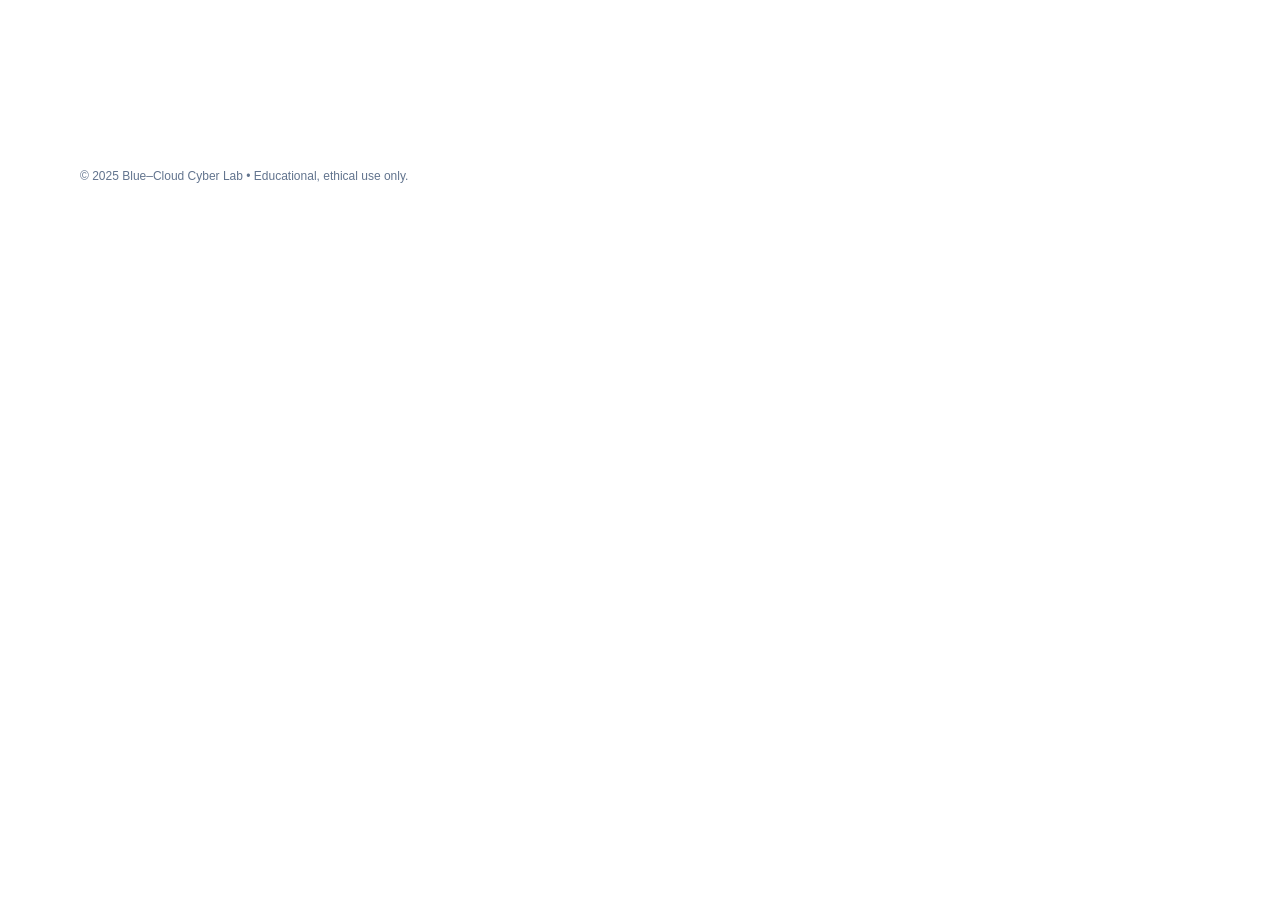
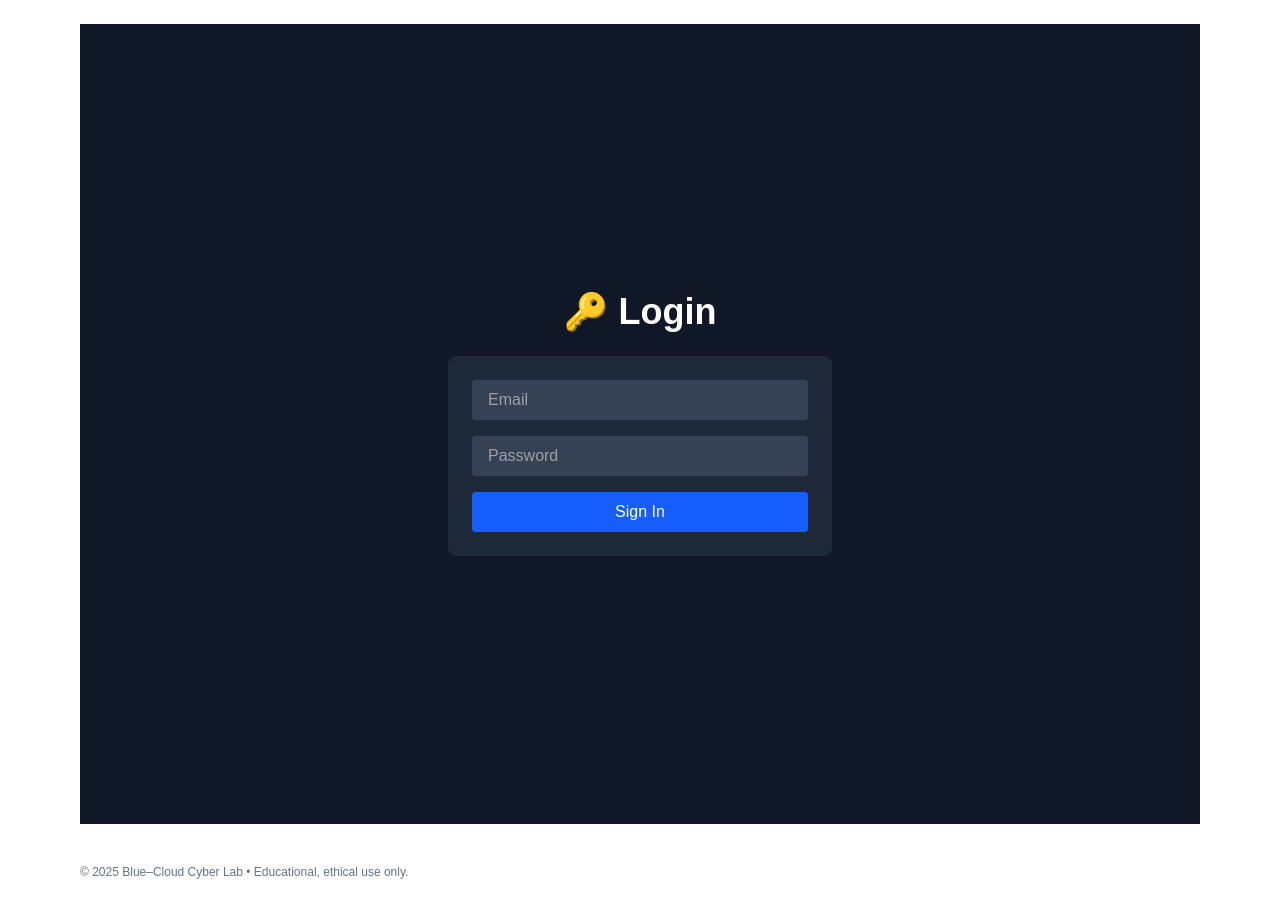
Before and after one commit to Monika56/cybersecurity-course-site, a Next.js app: page /login in a window 1280 px wide. Shown: the top 918 px of the page. Before the commit the page ends 800 px from the top, so only its background shows below. Built offline with nearby package versions, Linux system fonts and the light colour scheme.

Commit message:
added data

```diff
--- a/src/app/challenges/page.tsx
+++ b/src/app/challenges/page.tsx
@@ -1,3 +1,21 @@
-export default function Page() {
-    return <h1 className="text-white p-10">Coming Soon...</h1>;
-  }
+export default function ChallengesPage() {
+  const challenges = [
+    { title: "SQL Injection Practice", difficulty: "Easy" },
+    { title: "XSS Attack Simulation", difficulty: "Medium" },
+    { title: "Password Cracking Lab", difficulty: "Hard" },
+  ];
+
+  return (
+    <main className="min-h-screen bg-gray-900 text-white p-10">
+      <h1 className="text-4xl font-bold mb-6">⚡ Daily Challenges</h1>
+      <ul className="space-y-4">
+        {challenges.map((c, i) => (
+          <li key={i} className="bg-gray-800 p-6 rounded-lg hover:bg-gray-700">
+            <h2 className="text-2xl font-semibold">{c.title}</h2>
+            <p className="text-gray-400">Difficulty: {c.difficulty}</p>
+          </li>
+        ))}
+      </ul>
+    </main>
+  );
+}
--- a/src/app/curriculum/page.tsx
+++ b/src/app/curriculum/page.tsx
@@ -1,3 +1,22 @@
-export default function Page() {
-    return <h1 className="text-white p-10">Coming Soon...</h1>;
-  }
+export default function CurriculumPage() {
+  const modules = [
+    { title: "Cybersecurity Basics", desc: "Understand networks, firewalls, and attack types." },
+    { title: "Ethical Hacking", desc: "Learn penetration testing techniques." },
+    { title: "Incident Response", desc: "Handle breaches like a pro." },
+    { title: "Advanced Threat Analysis", desc: "Detect and counter complex attacks." },
+  ];
+
+  return (
+    <main className="min-h-screen bg-gray-900 text-white p-10">
+      <h1 className="text-4xl font-bold mb-6">📚 Curriculum</h1>
+      <div className="grid md:grid-cols-2 gap-6">
+        {modules.map((m, i) => (
+          <div key={i} className="bg-gray-800 p-6 rounded-lg hover:bg-gray-700">
+            <h2 className="text-2xl font-semibold">{m.title}</h2>
+            <p className="text-gray-300 mt-2">{m.desc}</p>
+          </div>
+        ))}
+      </div>
+    </main>
+  );
+}
--- a/src/app/leaderboard/page.tsx
+++ b/src/app/leaderboard/page.tsx
@@ -1,3 +1,29 @@
-export default function Page() {
-    return <h1 className="text-white p-10">Coming Soon...</h1>;
-  }
+export default function LeaderboardPage() {
+  const users = [
+    { name: "Alice", points: 1200 },
+    { name: "Bob", points: 950 },
+    { name: "Charlie", points: 800 },
+  ];
+
+  return (
+    <main className="min-h-screen bg-gray-900 text-white p-10">
+      <h1 className="text-4xl font-bold mb-6">🏆 Leaderboard</h1>
+      <table className="w-full border-collapse">
+        <thead>
+          <tr className="bg-gray-800">
+            <th className="text-left p-3">Name</th>
+            <th className="text-left p-3">Points</th>
+          </tr>
+        </thead>
+        <tbody>
+          {users.map((u, i) => (
+            <tr key={i} className="border-b border-gray-700 hover:bg-gray-800">
+              <td className="p-3">{u.name}</td>
+              <td className="p-3">{u.points}</td>
+            </tr>
+          ))}
+        </tbody>
+      </table>
+    </main>
+  );
+}
--- a/src/app/login/page.tsx
+++ b/src/app/login/page.tsx
@@ -1,3 +1,22 @@
-export default function Page() {
-    return <h1 className="text-white p-10">Coming Soon...</h1>;
-  }
+export default function LoginPage() {
+  return (
+    <main className="min-h-screen bg-gray-900 text-white flex flex-col items-center justify-center p-10">
+      <h1 className="text-4xl font-bold mb-6">🔑 Login</h1>
+      <form className="bg-gray-800 p-6 rounded-lg w-full max-w-sm space-y-4">
+        <input
+          type="email"
+          placeholder="Email"
+          className="w-full px-4 py-2 rounded bg-gray-700 text-white"
+        />
+        <input
+          type="password"
+          placeholder="Password"
+          className="w-full px-4 py-2 rounded bg-gray-700 text-white"
+        />
+        <button className="w-full bg-blue-600 py-2 rounded hover:bg-blue-500">
+          Sign In
+        </button>
+      </form>
+    </main>
+  );
+}
--- a/src/app/profile/page.tsx
+++ b/src/app/profile/page.tsx
@@ -1,3 +1,13 @@
-export default function Page() {
-    return <h1 className="text-white p-10">Coming Soon...</h1>;
-  }
+export default function ProfilePage() {
+  return (
+    <main className="min-h-screen bg-gray-900 text-white p-10">
+      <h1 className="text-4xl font-bold mb-6">👤 My Profile</h1>
+      <div className="bg-gray-800 p-6 rounded-lg max-w-lg">
+        <p><strong>Name:</strong> John Doe</p>
+        <p><strong>Email:</strong> john@example.com</p>
+        <p><strong>Completed Challenges:</strong> 12</p>
+        <p><strong>Total Points:</strong> 850</p>
+      </div>
+    </main>
+  );
+}
```
Also changed, not shown: package.json (+11 -5 lines), 1 other file (tests, documents, lock files or other folders).
